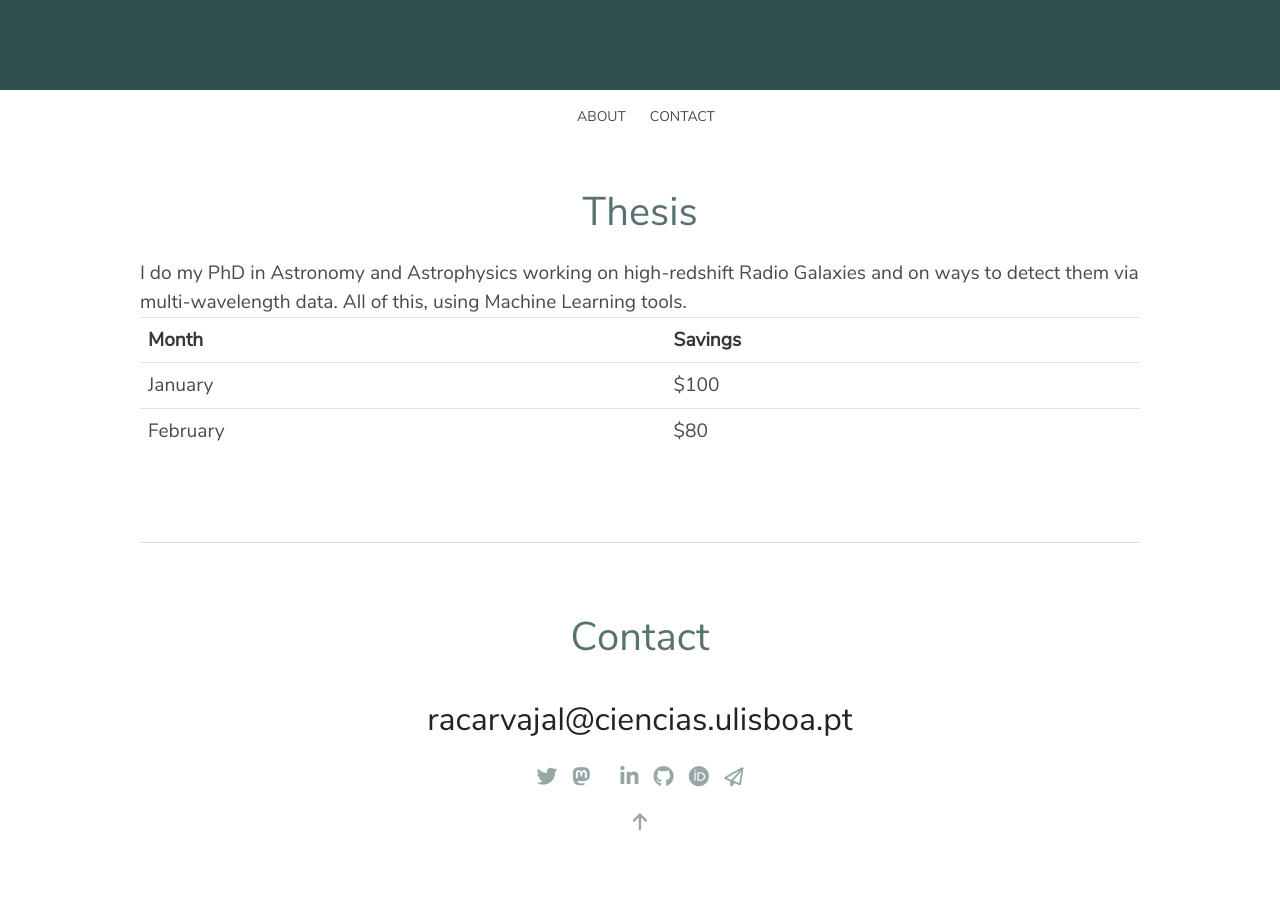
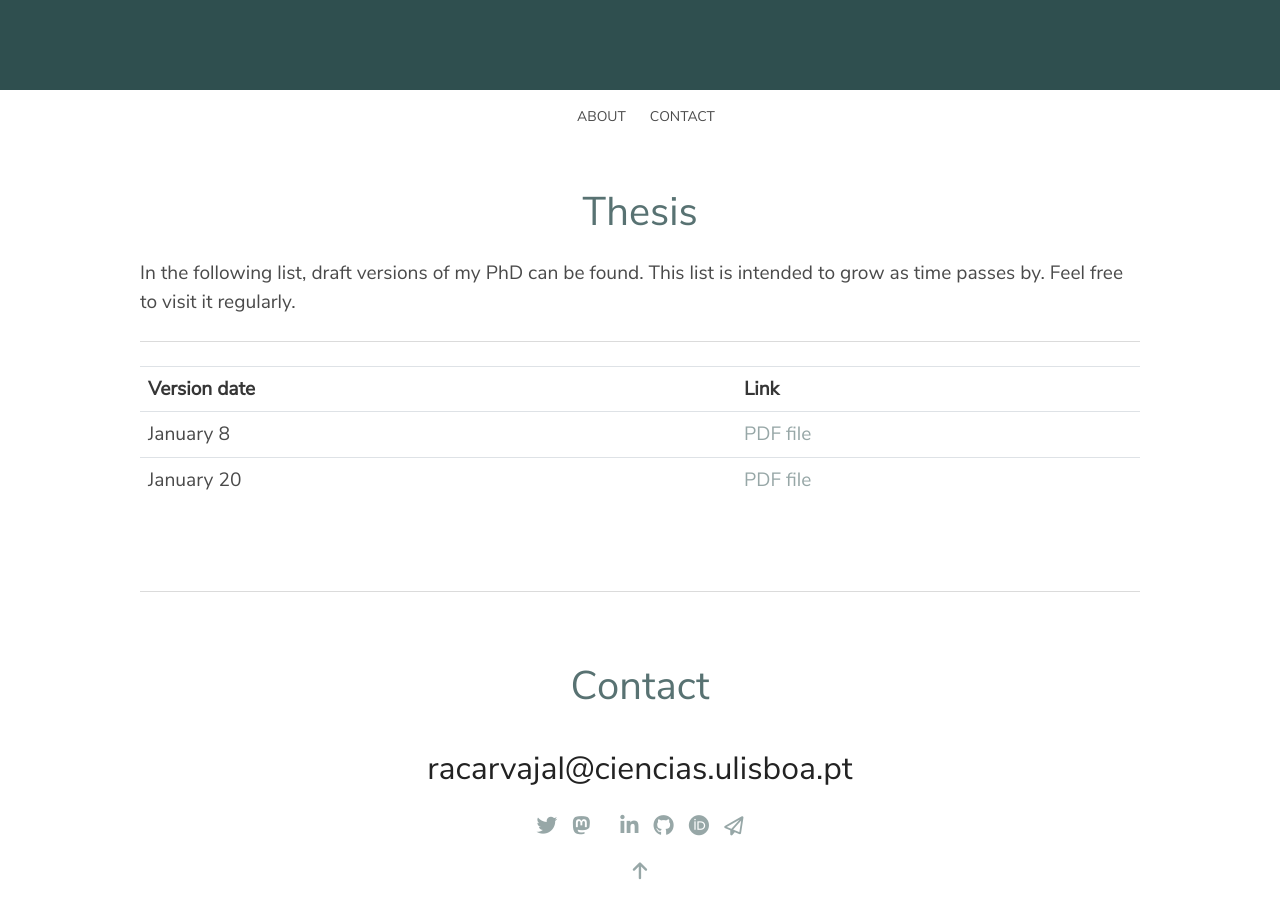
Before and after one commit to racarvajal/racarvajal.github.io, a Jekyll site: the page thesis.html, which Jekyll copies as it is, in a window 1280 px wide and 900 px high, scrolled down 758 px. Built offline with Jekyll 4.4.1, drawn with Linux system fonts in a browser that asks for light colours.

Commit message:
add thesis files

```diff
--- a/thesis.html
+++ b/thesis.html
@@ -104,26 +104,27 @@
       </div>
     </section>
 
-    <div class="section" id="cv">
+    <div class="section" id="thesis">
       <div class="container">
         <h2 class="title is-2 has-text-centered">Thesis</h2>
         <p>
-          I do my PhD in Astronomy and Astrophysics working on high-redshift
-          Radio Galaxies and on ways to detect them
-          via multi-wavelength data. All of this, using Machine Learning tools.
+          In the following list, draft versions of my PhD can be found.
+          This list is intended to grow as time passes by.
+          Feel free to visit it regularly.
         </p>
+        <hr>
         <table class="table">
           <tr>
-            <th>Month</th>
-            <th>Savings</th>
+            <th>Version date</th>
+            <th>Link</th>
           </tr>
           <tr>
-            <td>January</td>
-            <td>$100</td>
+            <td>January 8</td>
+            <td><a href="files/thesis/thesis_RCP_FCUL_Jan08.pdf" target="_blank">PDF file</a></td>
           </tr>
           <tr>
-            <td>February</td>
-            <td>$80</td>
+            <td>January 20</td>
+            <td><a href="files/thesis/thesis_RCP_FCUL_Jan20.pdf" target="_blank">PDF file</a></td>
           </tr>
         </table>
       </div>
```
Also changed, not shown: 2 other files.
